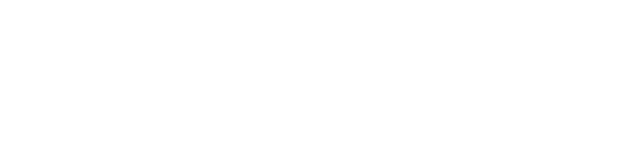
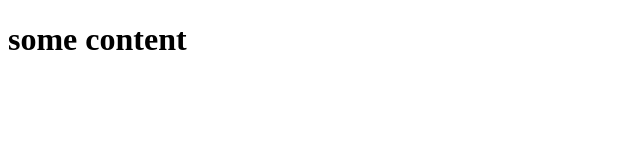
Before and after one commit to rumforweb/emirald, a plain HTML site: page index.html in a window 1280 px wide. Shown: the whole page, without its empty margins (0-640 px from the left). Drawn offline with Linux system fonts and the light colour scheme.

Commit message:
added some content

```diff
--- a/index.html
+++ b/index.html
@@ -6,6 +6,8 @@
     <title>Ук Эмиралдстрим</title>
 </head>
 <body>
-
+    <div class="container">
+        <h1>some content</h1>
+    </div>
 </body>
 </html>
```
